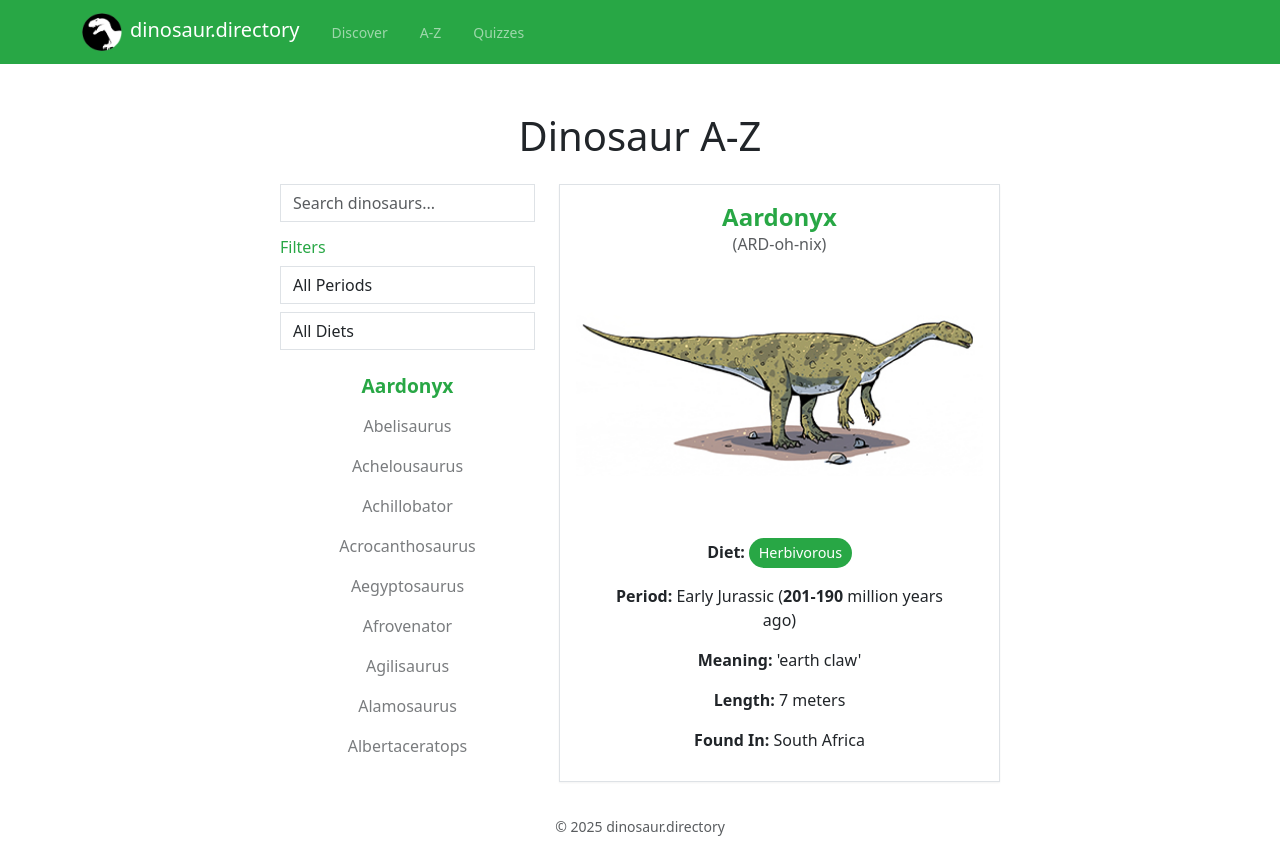
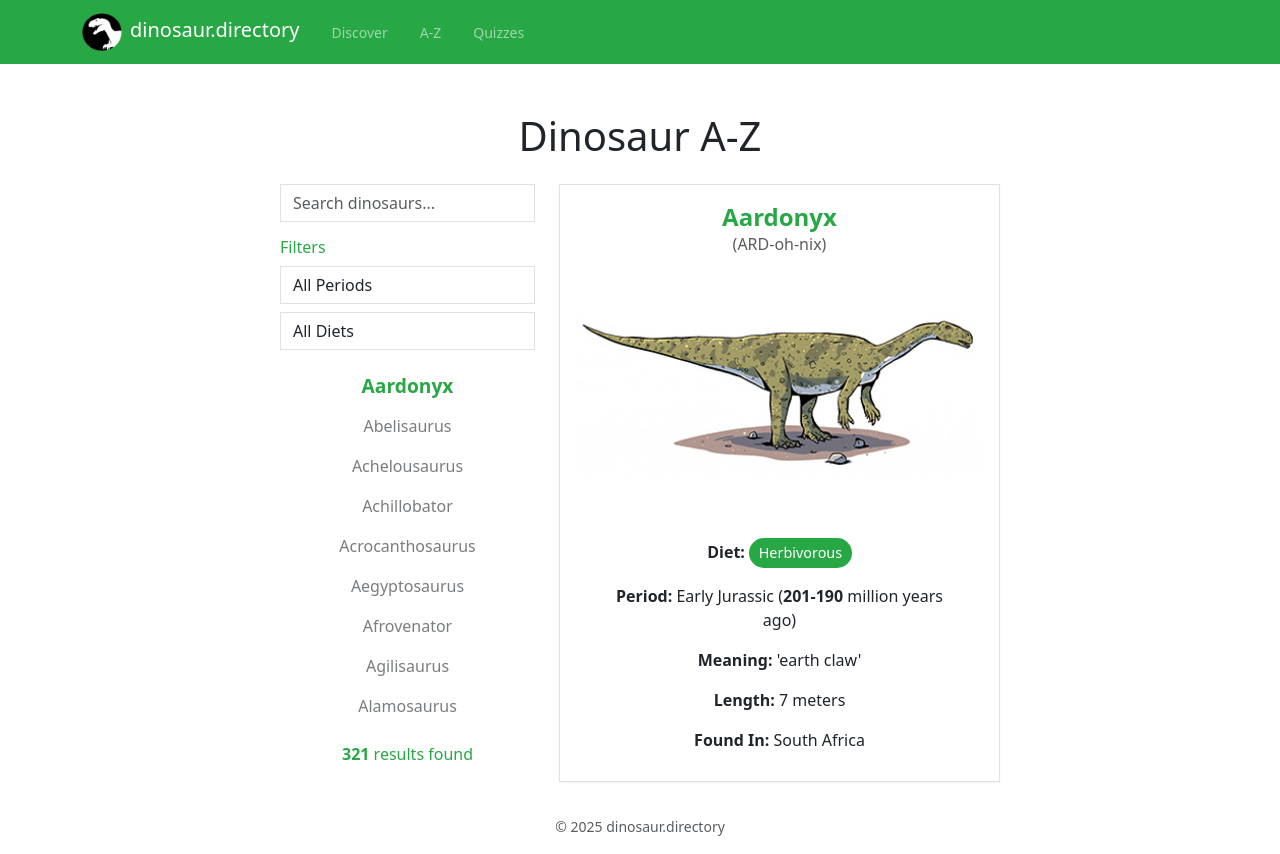
Before and after one commit to FraserProvan2/dinosaur-directory, a React (Create React App) app: page /a-z in a window 1280 px wide. Built offline with nearby package versions, Linux system fonts and the light colour scheme.

Commit message:
various fixes

```diff
--- a/src/components/atoz/DinoList.js
+++ b/src/components/atoz/DinoList.js
@@ -39,6 +39,9 @@ const DinoList = ({ dinosaurs, selectedDino, onDinoSelect }) => {
           ))}
         </div>
       </div>
+      <div className="results-found text-center mt-3">
+        <b>{dinosaurs.length}</b> results found
+      </div>
     </div>
   );
 };
--- a/src/styles/atoz.scss
+++ b/src/styles/atoz.scss
@@ -1,6 +1,6 @@
 .rolling-list-container {
   position: relative;
-  height: 50vh;
+  height: 45vh;
   overflow: hidden;
 
   @media only screen and (max-width: 1024px) {
@@ -90,3 +90,7 @@
   font-weight: 500;
   line-height: 1.2;
 }
+
+.results-found {
+  color: $primary;
+}
--- a/src/styles/quizzes.scss
+++ b/src/styles/quizzes.scss
@@ -40,6 +40,7 @@
   font-size: 18px;
   cursor: pointer;
   transition: all 0.3s;
+  color: $black;
 }
 
 .text-option-btn:hover {
```
